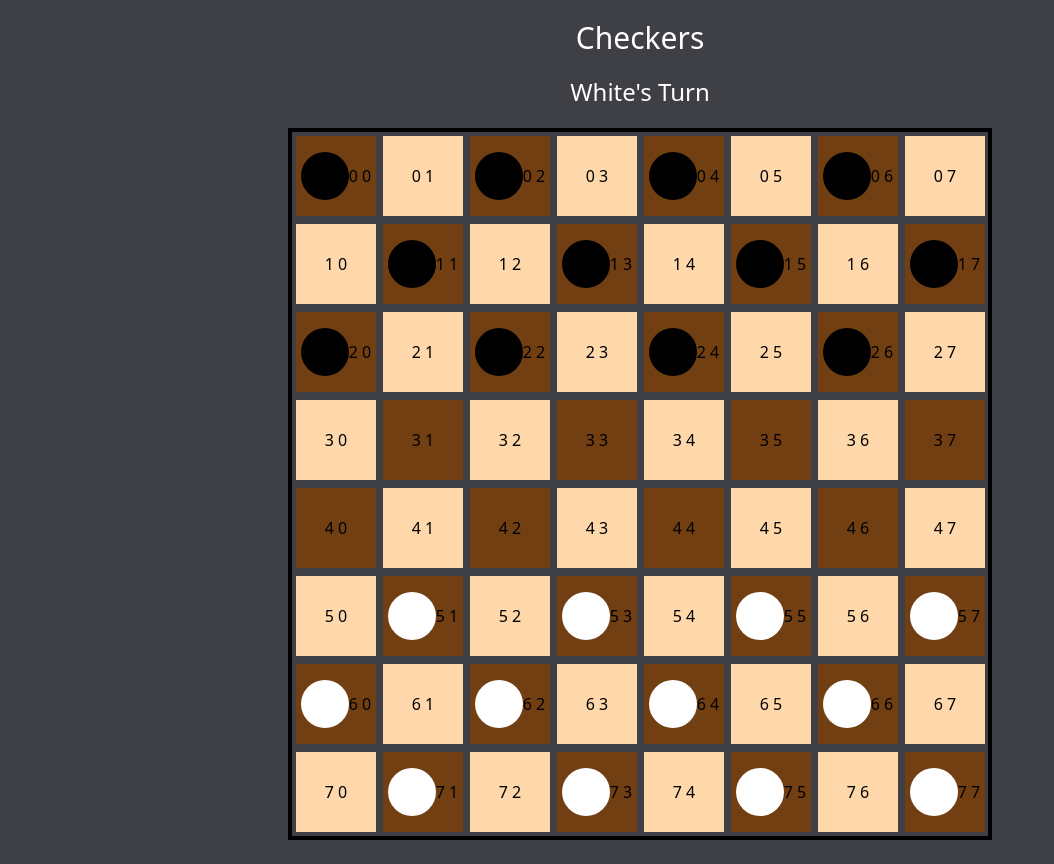
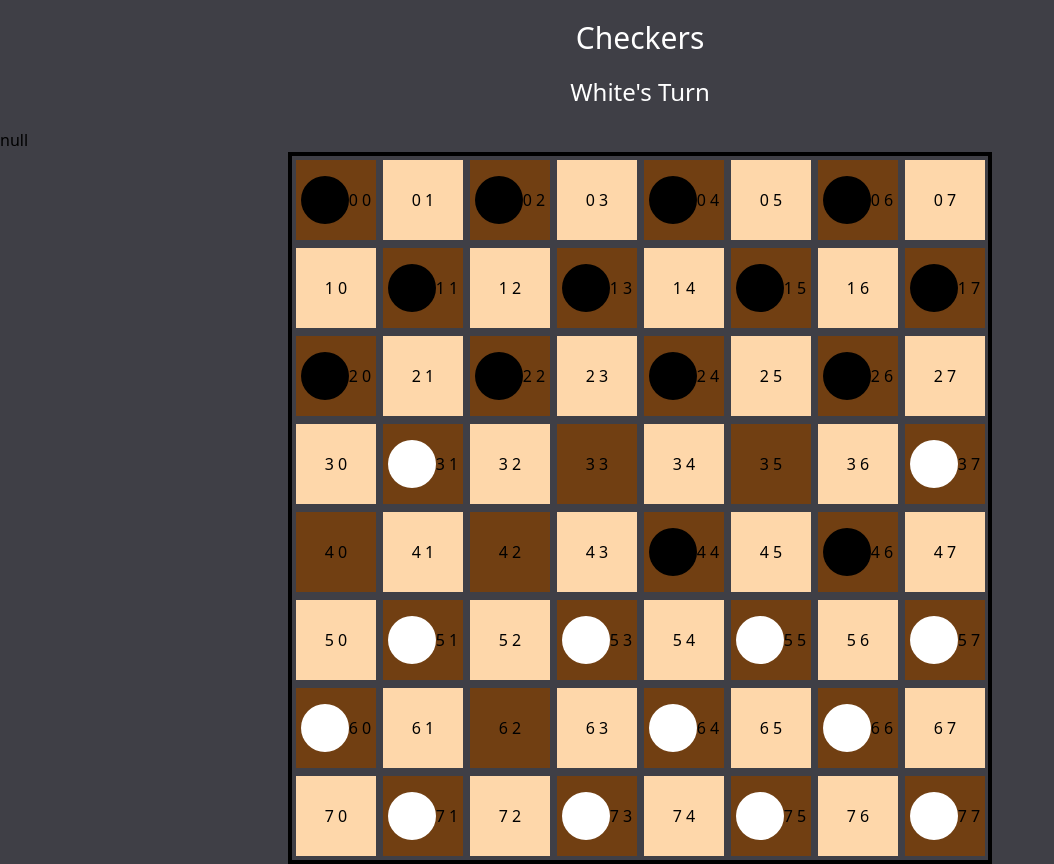
Before and after one commit to alexxwe/checkers, a SvelteKit app: page / in a window 1280 px wide. Shown: the whole page, without its empty margins (0-1054 px from the left). Before the commit the page ends 840 px from the top, so only its background shows below. Built offline with nearby package versions, Linux system fonts and the light colour scheme.

Commit message:
cellselected turn movement

```diff
--- a/src/routes/+page.svelte
+++ b/src/routes/+page.svelte
@@ -8,41 +8,99 @@
         [2, 0, 2, 0, 2, 0, 2, 0],
         [0, 2, 0, 2, 0, 2, 0, 2],
         [2, 0, 2, 0, 2, 0, 2, 0],
-        [0, 0, 0, 0, 0, 0, 0, 0],
-        [0, 0, 0, 0, 0, 0, 0, 0],
+        [0, 1, 0, 0, 0, 0, 0, 1],
+        [0, 0, 0, 0, 2, 0, 2, 0],
         [0, 1, 0, 1, 0, 1, 0, 1],
-        [1, 0, 1, 0, 1, 0, 1, 0],
+        [1, 0, 0, 0, 1, 0, 1, 0],
         [0, 1, 0, 1, 0, 1, 0, 1],
     ]
     let isWhiteTurn = true
     let cellSelected: number[] | null = null
-    /**
-     * pinta la ficha en la celda en la que esta <3
-     */
-    function colorPiece(cell: number): string {
+
+
+
+    function tintCell(cellSelected: number[] | null, y: number, x: number, cellValue: number): string {
+        // cellSelected: 5 3
+
+        const cellColor = (y + x) % 2 ? 'bg-orange-200' : 'bg-yellow-900'
+        if (!cellSelected) return cellColor
+        let yChange: number = 1
+
+        if(isWhiteTurn == true){ yChange = 1}
+        else{ yChange =-1}
+
+        if ((cellSelected[0] === y + yChange) && (cellSelected[1] === x-1)) return 'bg-green-400'
+        if ((cellSelected[0] === y + yChange) && (cellSelected[1] === x+1)) return 'bg-green-400'
+
+
+
+        // if(isWhiteTurn === true){
+        //     if ((cellSelected[0] === y-yChange) && (cellSelected[1] === x-1)) return 'bg-green-400'
+        //     if ((cellSelected[0] === y-yChange) && (cellSelected[1] === x+1)) return 'bg-green-400'
+        // }
+        // else{
+        //     if ((cellSelected[0] === y+yChange) && (cellSelected[1] === x-1)) return 'bg-green-400'
+        //     if ((cellSelected[0] === y+yChange) && (cellSelected[1] === x+1)) return 'bg-green-400'
+        // }
+
+
+
+
+
+        // let yChange: number = 1
+        // // checks if is the green cell (possible move cell)
+
+        // if (cellValue === 2) yChange = -1
+
+        // if ((cellSelected[0] === y+yChange) && (cellSelected[1] === x-1)) return 'bg-green-400'
+        // if ((cellSelected[0] === y+yChange) && (cellSelected[1] === x+1)) return 'bg-green-400'
+
+
+
+        // //invent
+        // if (cellValue === 1) yChange = +1
+        // if ((cellSelected[0] === y-yChange) && (cellSelected[1] === x-1)) return 'bg-purple-400'
+        // if ((cellSelected[0] === y-yChange) && (cellSelected[1] === x+1)) return 'bg-purple-400'
+
+
+
+        // checks if is the yellow cell (current cell)
+        if (cellSelected[0] !== y) return cellColor
+        if (cellSelected[1] !== x) return cellColor
+        return 'bg-yellow-400'
+    }
+
+
+
+
+    function tintPiece(cell: number): string {
         const colors: Record<number, string> = {
             1: 'bg-white',
             2: 'bg-black',
         }
         return colors[cell] ?? ''
     }
+
     /**
      * Handle when you click a piece
      */
-    function handleClick(x: number, y: number): void {}
+    function handleClick(y: number, x: number): void {
+        cellSelected = [y,x]
+        console.log(y, x)
+    }
 </script>
 
 <h2 class="m-5 text-center text-2xl {isWhiteTurn ? 'text-white' : ''}">{isWhiteTurn ? "White's" : "Black's"} Turn</h2>
-
+{cellSelected}
 <section class="container mx-auto grid border-4 border-black" style="width:704px">
     <!-- rows -->
     {#each map as row, rowIdx}
         <div class="grid grid-cols-8">
             <!-- cells per row -->
             {#each row as cell, cellIdx}
-                <div class="{(rowIdx + cellIdx) % 2 ? 'bg-orange-200' : 'bg-yellow-900'} m-1 flex h-20 w-20 items-center justify-center">
+                <div class="{tintCell(cellSelected, rowIdx, cellIdx, cell)} m-1 flex h-20 w-20 items-center justify-center">
                     {#if cell}
-                    <button on:click={() => handleClick(cellIdx, rowIdx)} class="{colorPiece(cell)} h-12 w-12 rounded-full" />
+                    <button on:click={() => handleClick(rowIdx, cellIdx)} class="{tintPiece(cell)} h-12 w-12 rounded-full" />
                     {/if}
                     {rowIdx}
                     {cellIdx}
```
